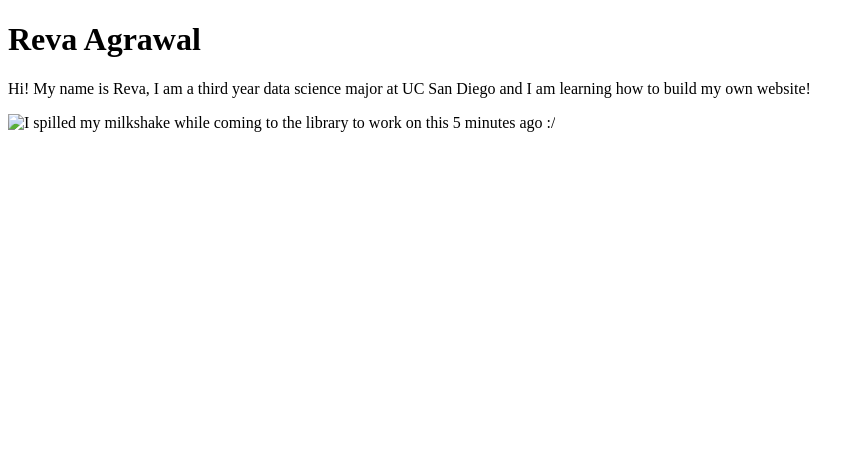
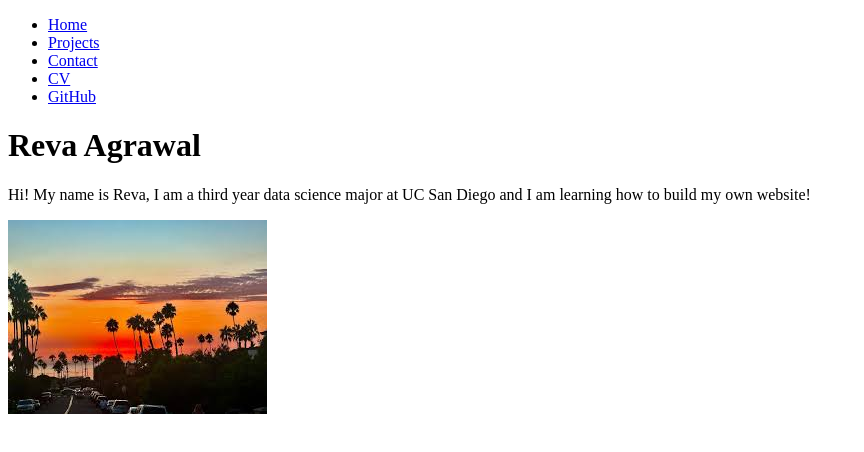
Before and after one commit to agrawalreva/portfolio, a plain HTML site: page index.html in a window 1280 px wide. Shown: the whole page, without its empty margins (0-864 px from the left). Drawn offline with Linux system fonts and the light colour scheme.

Commit message:
updates to lab 1 style

```diff
--- a/index.html
+++ b/index.html
@@ -7,8 +7,17 @@
     <link href="styles.css">
 </head>
 <body>
+    <nav>
+        <ul>
+            <li><a href="../index.html">Home</a></li>
+            <li><a href="../projects/index.html">Projects</a></li>
+            <li><a href="../contact/index.html">Contact</a></li>
+            <li><a href="cv.html">CV</a></li>
+            <li><a href="https://github.com/agrawalreva" target="_blank">GitHub</a></li>
+        </ul>
+    </nav>
     <h1>Reva Agrawal</h1>
     <p>Hi! My name is Reva, I am a third year data science major at UC San Diego and I am learning how to build my own website!</p>
-    <img src="milkshake.png" alt="I spilled my milkshake while coming to the library to work on this 5 minutes ago :/">
+    <img src="../images/sunset.jpeg" alt= "I went to the beach after class today">
 </body>
 </html>
```
Also changed, not shown: images/sunset.jpeg (added), 2 other files.
